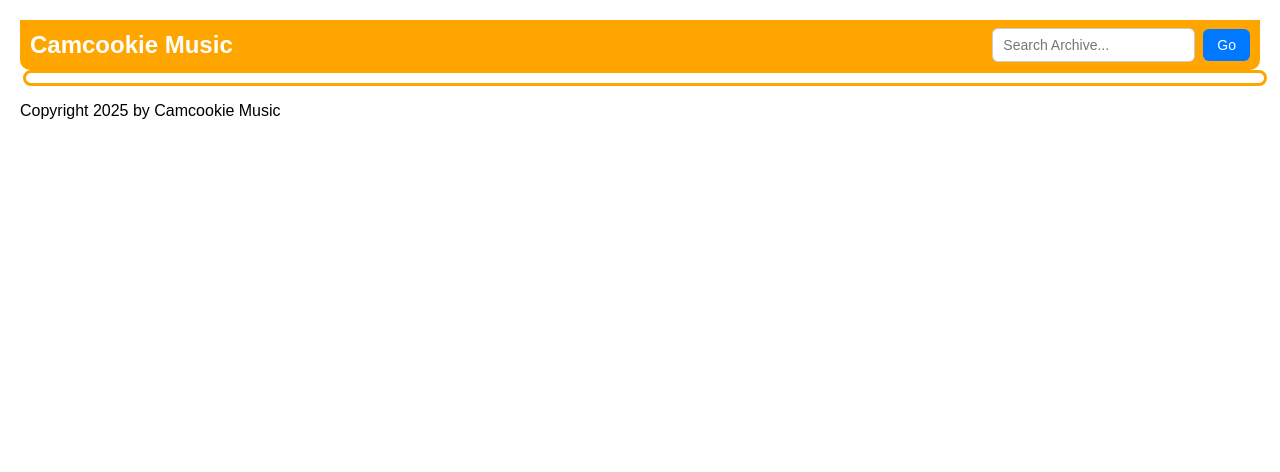
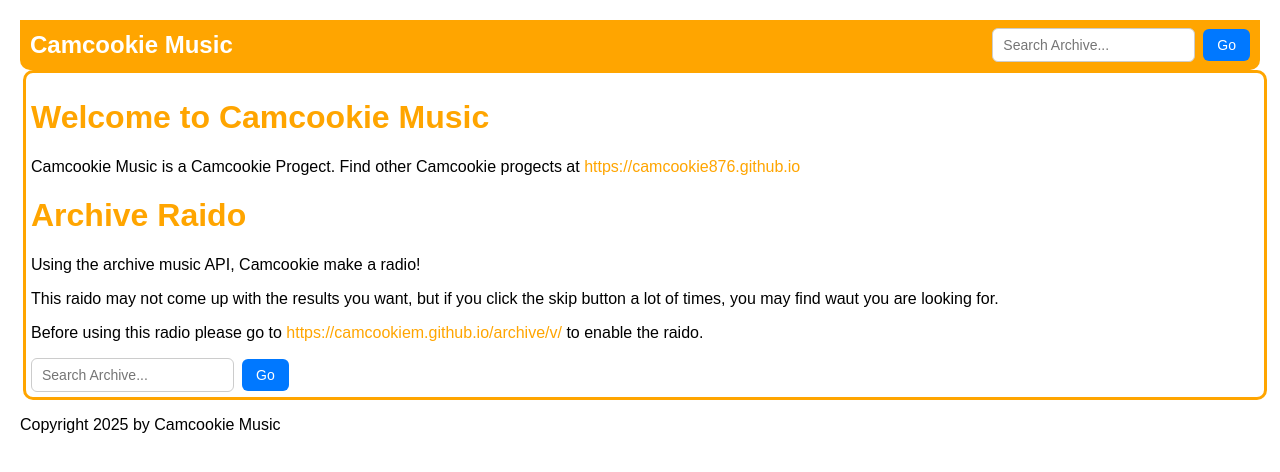
Before and after one commit to camcookiem/camcookiem.github.io, a plain HTML site: page index.html in a window 1280 px wide. Drawn offline with Linux system fonts and the light colour scheme.

Commit message:
git commit -m ""

```diff
--- a/index.html
+++ b/index.html
@@ -97,6 +97,16 @@
   </div>
 </div>
 <div class="content">
+<h1 class="header">Welcome to Camcookie Music</h1>
+<p>Camcookie Music is a Camcookie Progect. Find other Camcookie progects at <a class="links">https://camcookie876.github.io</a></p>
+<h1 class="header">Archive Raido</h1>
+<p>Using the archive music API, Camcookie make a radio!</p>
+<p>This raido may not come up with the results you want, but if you click the skip button a lot of times, you may find waut you are looking for.</p>
+<p>Before using this radio please go to <a class="links">https://camcookiem.github.io/archive/v/</a> to enable the raido.</p>
+    <div class="search-container">
+      <input id="query" class="search-input" type="text" placeholder="Search Archive..." />
+      <button class="search-button" onclick="goToArchive()">Go</button>
+    </div>
 </div>
 <p>Copyright 2025 by Camcookie Music</p>
   <script>
```
